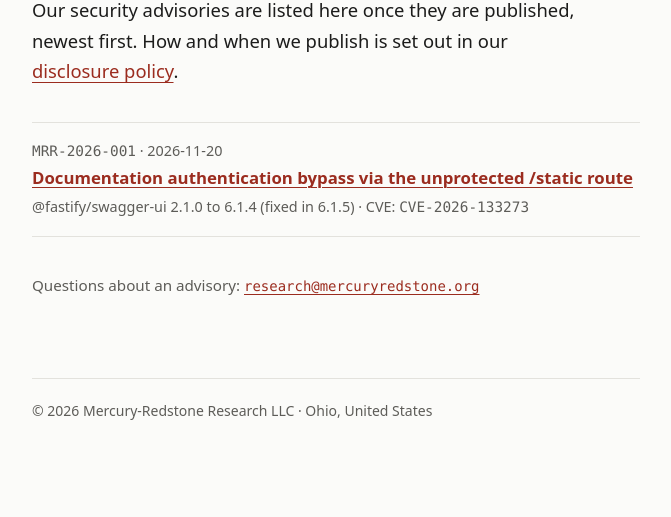
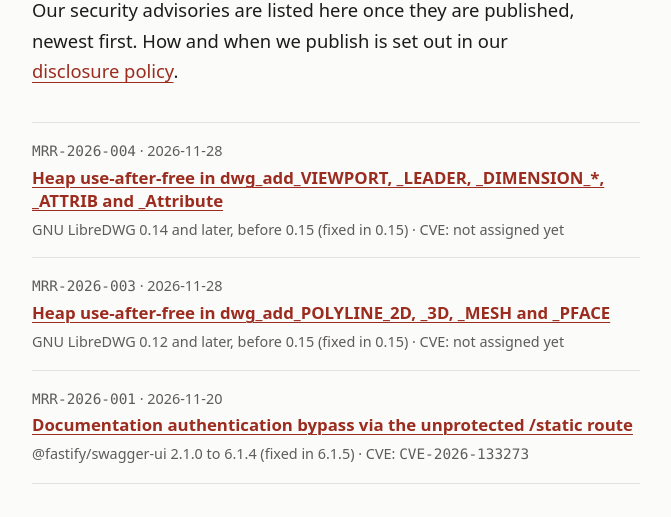
Before and after one commit to mercury-redstone-research/website, a plain HTML site: page advisories.html in a window 1280 px wide. Shown: the part 256-773 px from the top of the page, without its empty margins (304-975 px from the left). Drawn offline with Linux system fonts and the light colour scheme.

Commit message:
Publish advisories.html

```diff
--- a/advisories.html
+++ b/advisories.html
@@ -26,6 +26,16 @@
 
 <ul class="advisories">
 <li>
+<p class="adv-meta"><span class="adv-id">MRR-2026-004</span> &middot; <time datetime="2026-11-28">2026-11-28</time></p>
+<h2><a href="https://github.com/LibreDWG/libredwg/security/advisories/GHSA-4cc5-r3qr-m9w3">Heap use-after-free in dwg_add_VIEWPORT, _LEADER, _DIMENSION_*, _ATTRIB and _Attribute</a></h2>
+<p class="adv-detail">GNU LibreDWG 0.14 and later, before 0.15 (fixed in 0.15) &middot; CVE: not assigned yet</p>
+</li>
+<li>
+<p class="adv-meta"><span class="adv-id">MRR-2026-003</span> &middot; <time datetime="2026-11-28">2026-11-28</time></p>
+<h2><a href="https://github.com/LibreDWG/libredwg/security/advisories/GHSA-c5qq-r34g-qgpc">Heap use-after-free in dwg_add_POLYLINE_2D, _3D, _MESH and _PFACE</a></h2>
+<p class="adv-detail">GNU LibreDWG 0.12 and later, before 0.15 (fixed in 0.15) &middot; CVE: not assigned yet</p>
+</li>
+<li>
 <p class="adv-meta"><span class="adv-id">MRR-2026-001</span> &middot; <time datetime="2026-11-20">2026-11-20</time></p>
 <h2><a href="https://github.com/fastify/fastify-swagger-ui/security/advisories/GHSA-j7qm-jhpc-mj26">Documentation authentication bypass via the unprotected /static route</a></h2>
 <p class="adv-detail">@fastify/swagger-ui 2.1.0 to 6.1.4 (fixed in 6.1.5) &middot; CVE: <span class="adv-cve">CVE-2026-133273</span></p>
```
